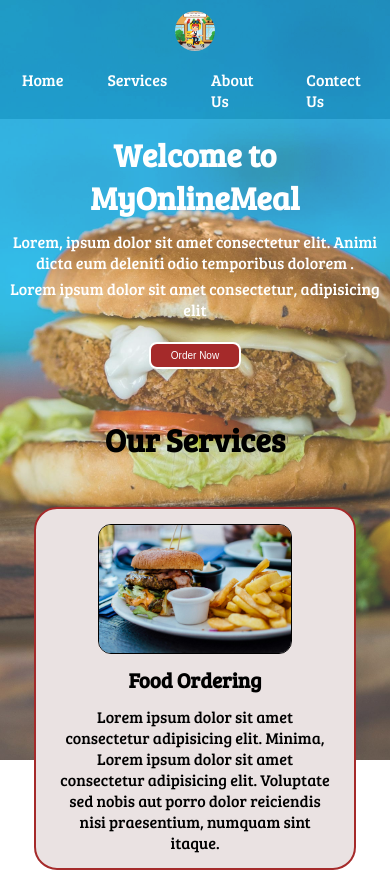
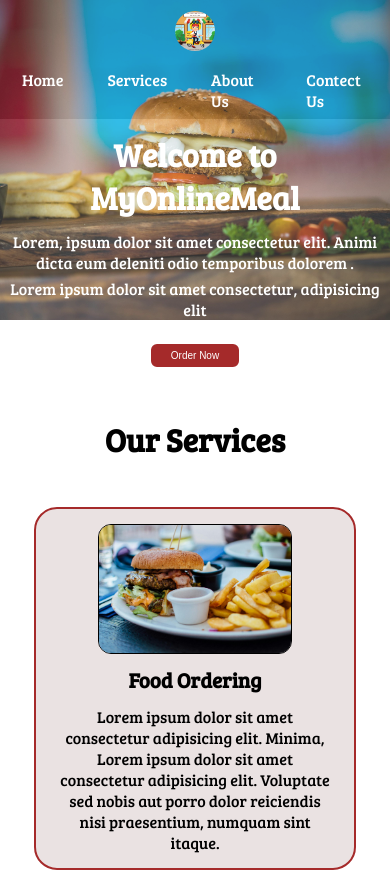
Before and after one commit to chauhanchirag2241/Restaurant-Responsive, a plain HTML site: page index.html in a window 390 px wide. Shown: the top 870 px of the page. Drawn offline with Linux system fonts and the light colour scheme.

Commit message:
change background height for responsive

```diff
--- a/phone.css
+++ b/phone.css
@@ -23,7 +23,9 @@
     height: auto;
     padding: 2px 3px;
 }
-
+#home::before{
+    height: 20rem;
+}
 .btn {
     font-size: 10px;
     border-radius: 8px;
```
